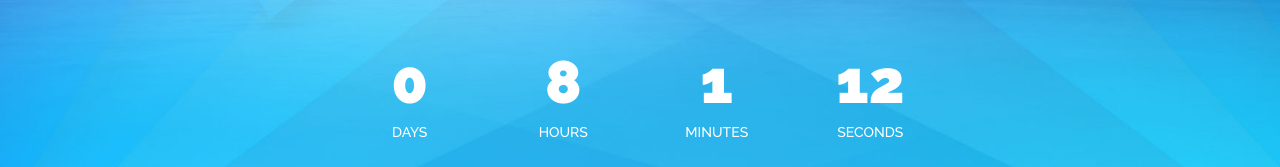
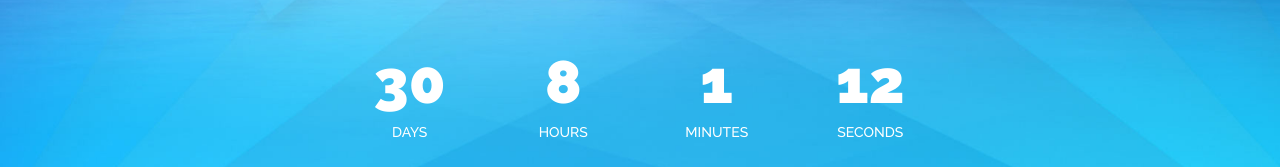
Before and after one commit to Init-Consultant/InitConsultant, a plain HTML site: page index.html in a window 1280 px wide. Shown: the part 453-620 px from the top of the page. Drawn offline with Linux system fonts and the light colour scheme.

Commit message:
Update index.html

```diff
--- a/index.html
+++ b/index.html
@@ -223,7 +223,7 @@
 
 	<script>
         // Set the date we're counting down to
-        var countDownDate = new Date("Apr 30, 2024 00:00:00").getTime();
+        var countDownDate = new Date("May 30, 2024 00:00:00").getTime();
 
         // Update the countdown every 1 second
         var countdownFunction = setInterval(function() {
```
